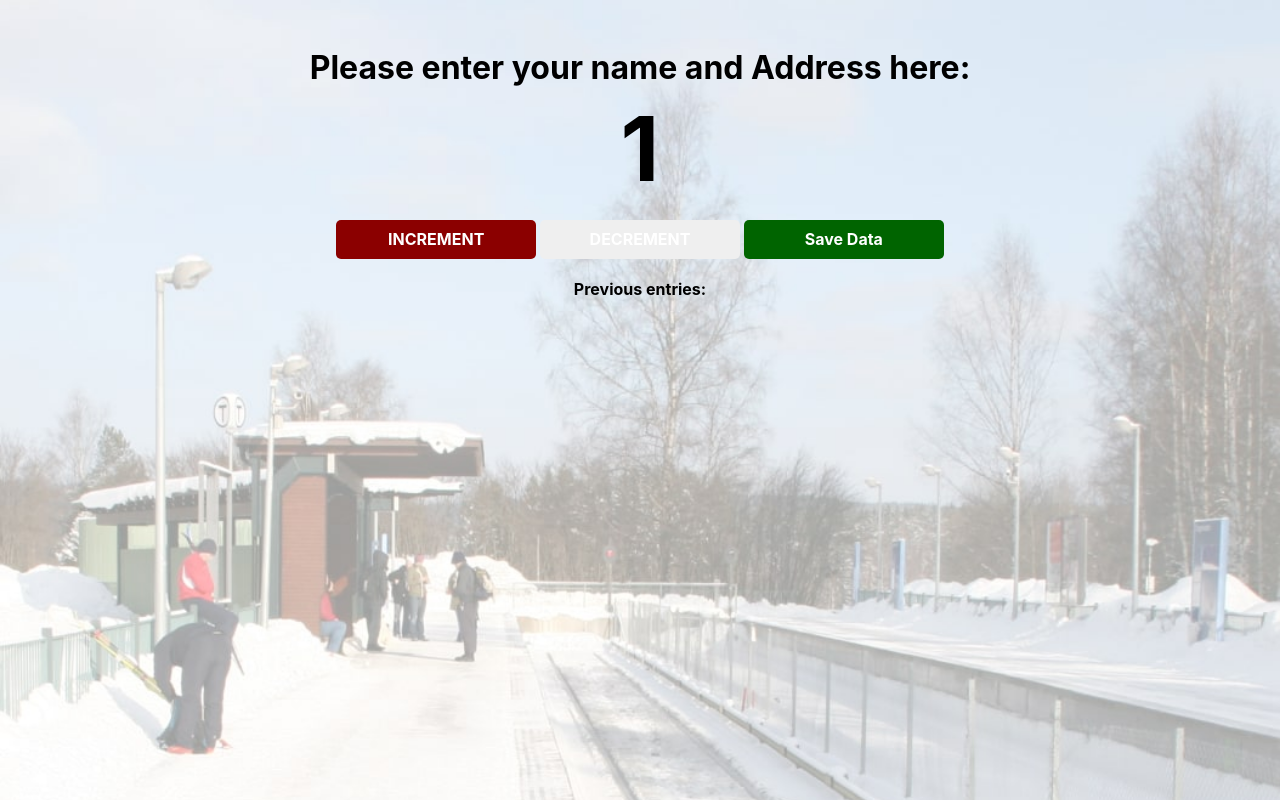
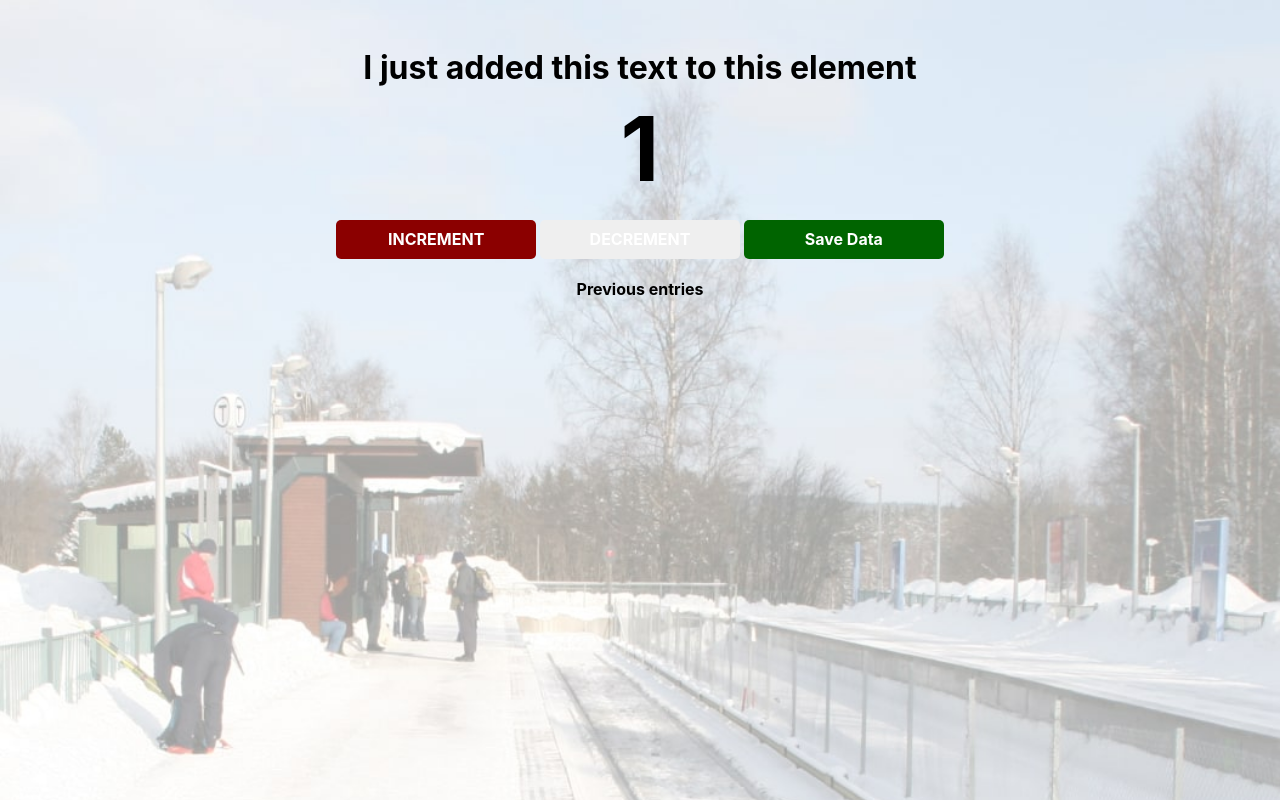
Before and after one commit to afshar360/JSLessons, a website built with Vite: page index.html in a window 1280 px wide. Both pictures are taken after a click on the button "INCREMENT". Built offline with nearby package versions, Linux system fonts and the light colour scheme.

Commit message:
added h1 id to h1 element

```diff
--- a/index.html
+++ b/index.html
@@ -3,12 +3,12 @@
         <link rel="stylesheet" href="index.css">
     </head>
     <body>
-        <h1>Please enter your name and Address here:</h1>
+        <h1 id="h1-id">Please enter your name and Address here:</h1>
         <h2 id="count-el">0</h2>
         <button id="increment-btn">INCREMENT</button>
         <button id="decrement-btn">DECREMENT</button>
         <button id="save-btn">Save Data</Datag></button>
-        <p id="save-el">Previous entries: </p>
+        <p id="save-el">Previous entries</p>
         <script defer type="module" src="index.js"></script>
     </body>
 </html>
--- a/index.js
+++ b/index.js
@@ -3,6 +3,7 @@ const saveBtn = document.getElementById('save-btn')
 const countEl = document.getElementById("count-el")
 const incBtn = document.getElementById('increment-btn')
 const decBtn = document.getElementById('decrement-btn')
+const h1=document.getElementById('h1-id')
 let count = 0
 
 incBtn.addEventListener('click', increment)
@@ -13,11 +14,13 @@ saveBtn.addEventListener('click', save)
 function increment() {
     count += 1
     countEl.textContent = count
+    h1.textContent = "I just added this text to this element"
 }
 
 function decrement() {
     count -= 1
     countEl.textContent = count
+    h1.textContent = "I just deducted this text from this element"
 }
 
 function save() {
@@ -26,4 +29,5 @@ function save() {
     saveEl.textContent += countStr
     countEl.textContent = 0
     count = 0
+    h1.textContent = "I just saved this text to this element"
 }
```
